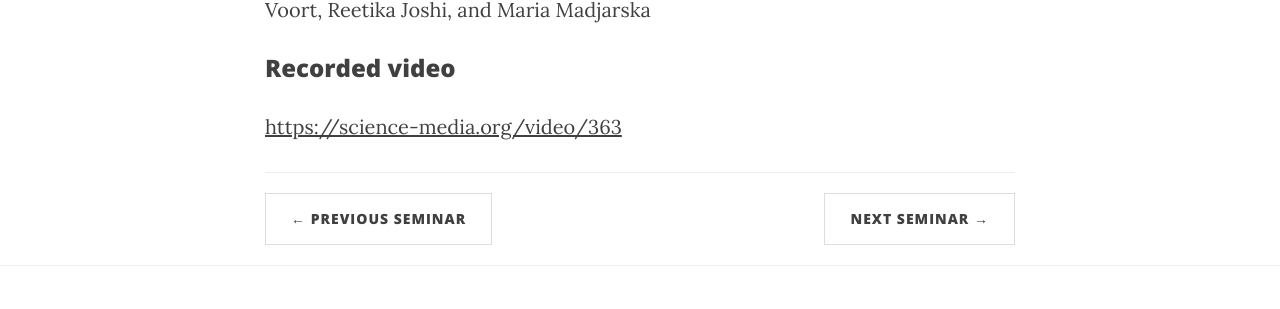
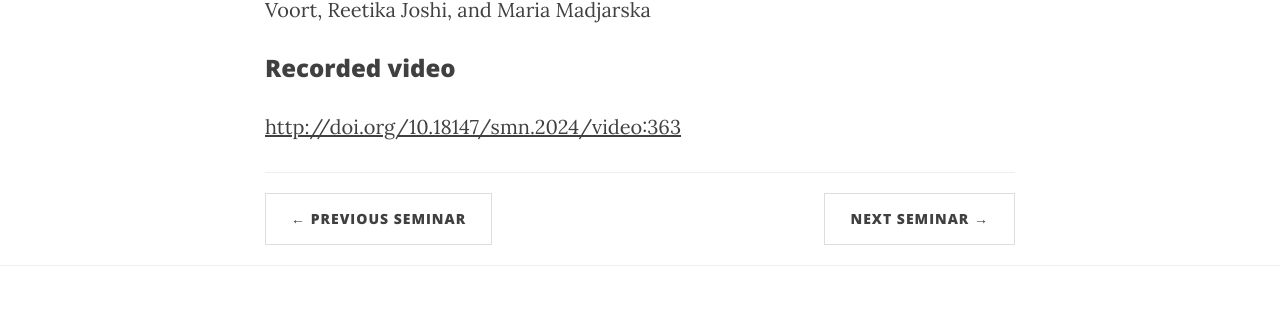
Before and after one commit to ITA-Solar/espos, a Jekyll site: the page built from _posts/2024-04-04-Nobrega-Siverio.md, in a window 1280 px wide. Shown: the part 1257-1566 px from the top of the page. Built offline with Jekyll 4.4.1, drawn with Linux system fonts in a browser that asks for light colours; nearby versions of some CDN libraries; some of the changed lines change nothing that is shown.

Commit message:
Update 2024-04-04-Nobrega-Siverio.md

```diff
--- a/_posts/2024-04-04-Nobrega-Siverio.md
+++ b/_posts/2024-04-04-Nobrega-Siverio.md
@@ -15,4 +15,4 @@
 Fernando Moreno-Insertis, Klaus Galsgaard, Kilian Krikova, Luc Rouppe van der Voort, Reetika Joshi, and Maria Madjarska
 
 ### Recorded video
-[https://science-media.org/video/363](https://science-media.org/video/363)
+[http://doi.org/10.18147/smn.2024/video:363](http://doi.org/10.18147/smn.2024/video:363)
```
